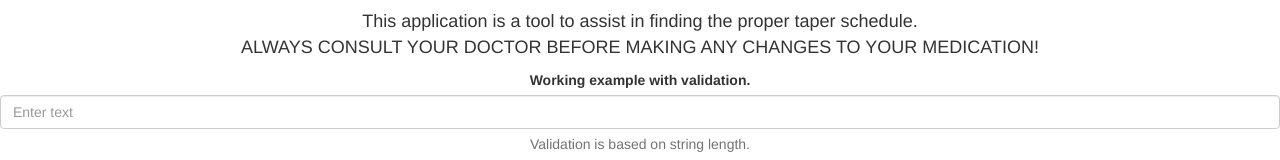
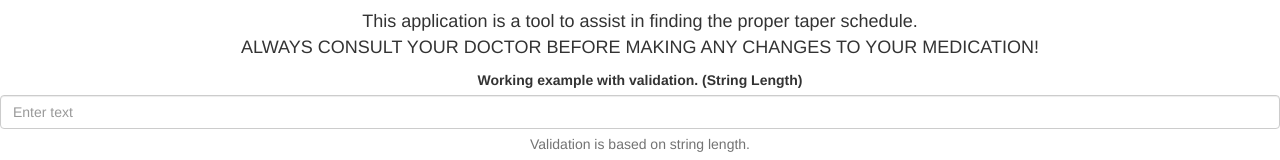
Before and after one commit to dvenor/taper_off_web_front, a React (Create React App) app: page / in a window 1280 px wide. Shown: the part 244-404 px from the top of the page. Built offline with nearby package versions, Linux system fonts and the light colour scheme.

Commit message:
Testing syching to remote branch

```diff
--- a/src/App/components/TaperForm/TaperForm.js
+++ b/src/App/components/TaperForm/TaperForm.js
@@ -31,7 +31,7 @@ class TaperForm extends Component {
             controlId="formBasicText"
             validationState={this.getValidationState()}
           >
-            <ControlLabel>Working example with validation.</ControlLabel>
+            <ControlLabel>Working example with validation. (String Length)</ControlLabel>
             <FormControl
               type="text"
               value={this.state.value}
```
